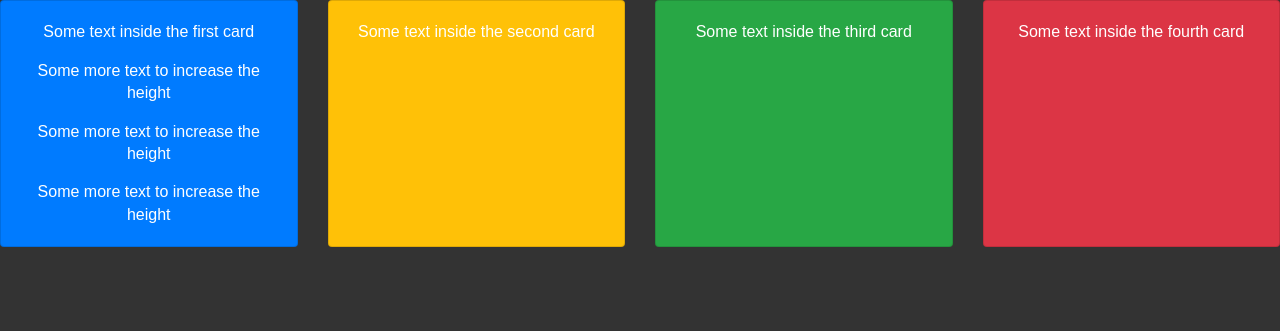
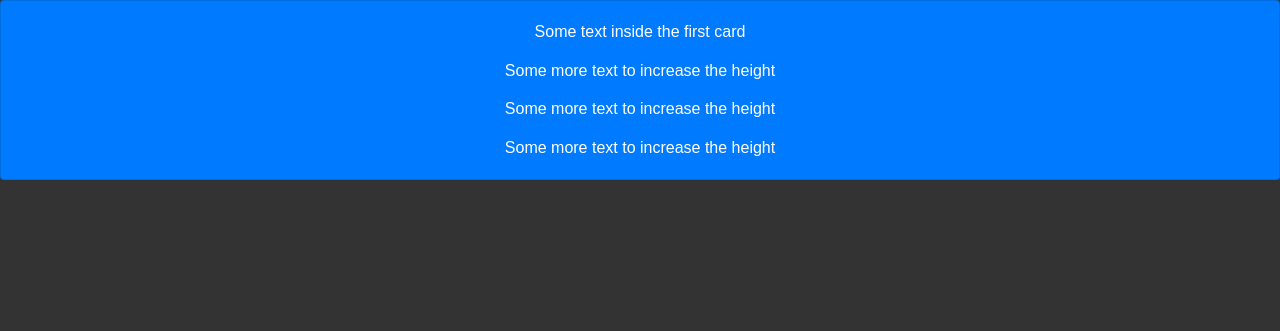
Before and after one commit to Antoun17/mprstaging, a PHP site: page /shows.php in a window 1280 px wide. Shown: the part 80-411 px from the top of the page. Run offline with PHP 8.4, Linux system fonts and the light colour scheme; data that the repository does not hold is empty; some libraries are stand-ins or nearby versions.

Commit message:
shows page testing

```diff
--- a/shows.php
+++ b/shows.php
@@ -29,23 +29,7 @@
         <p class="card-text">Some more text to increase the height</p>
       </div>
     </div>
-    <div class="card bg-warning">
-      <div class="card-body text-center">
-        <p class="card-text">Some text inside the second card</p>
-      </div>
-    </div>
-    <div class="card bg-success">
-      <div class="card-body text-center">
-        <p class="card-text">Some text inside the third card</p>
-      </div>
-    </div>
-    <div class="card bg-danger">
-      <div class="card-body text-center">
-        <p class="card-text">Some text inside the fourth card</p>
-      </div>
-    </div>
   </div>
-</div>
 
 
 <?php
@@ -57,10 +41,10 @@
   }
   ?>
 
-        <div class="card-deck container centered">
+        <div class="card-deck">
 
 
-		            <div class="cards">
+
 
 <?php
 
@@ -77,7 +61,7 @@
                  <figure class="thumbnail">
                  <img src="<?php echo $row['show_img']; ?>" alt="meow">
                  </figure>
-                 <div class="card-content">
+                 <div class="card-body">
                    <h2> <a href="shows.php?show_id=<?php echo $row['show_id']; ?>"><?php echo $row['show_name']; ?></a></h2>
                    <p class="card-text collapse" id="viewdetails<?php echo $row['show_id']; ?>"><?php echo $row['show_desc']; ?></p>
                    <p><a class="btn btn-warning " data-toggle="collapse" data-target="#viewdetails<?php echo $row['show_id']; ?>">Show Info</a> <a href="shows.php?show_id=<?php echo $row['show_id']; ?>" class="btn btn-warning">Archives</a> </p>
@@ -96,9 +80,6 @@
 
             </div>
             <!-- .cards -->
-
-          </div>
-    <!-- .centered -->
   </main>
   </body>
 
```
